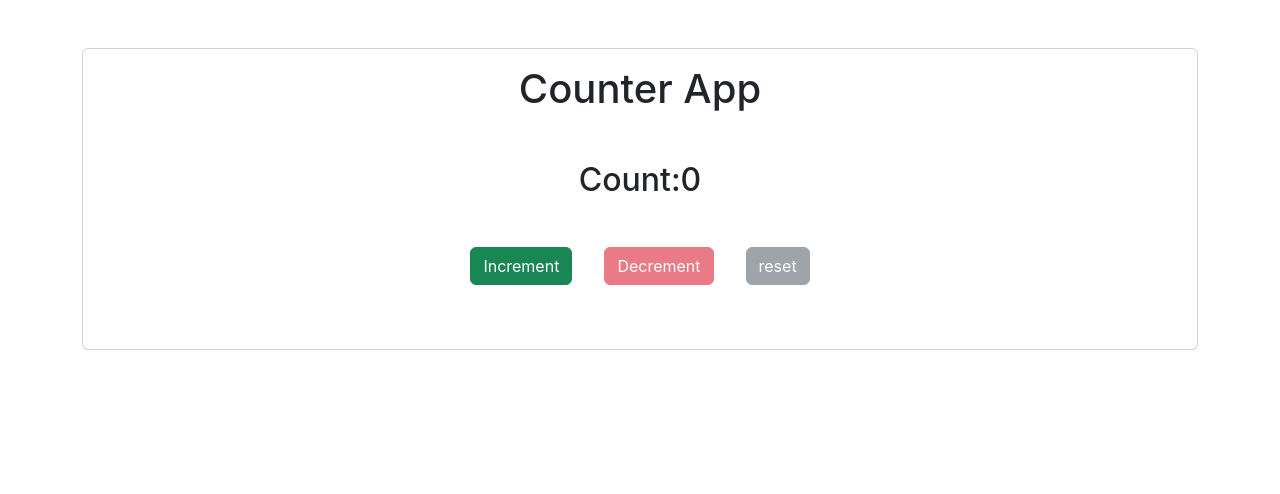
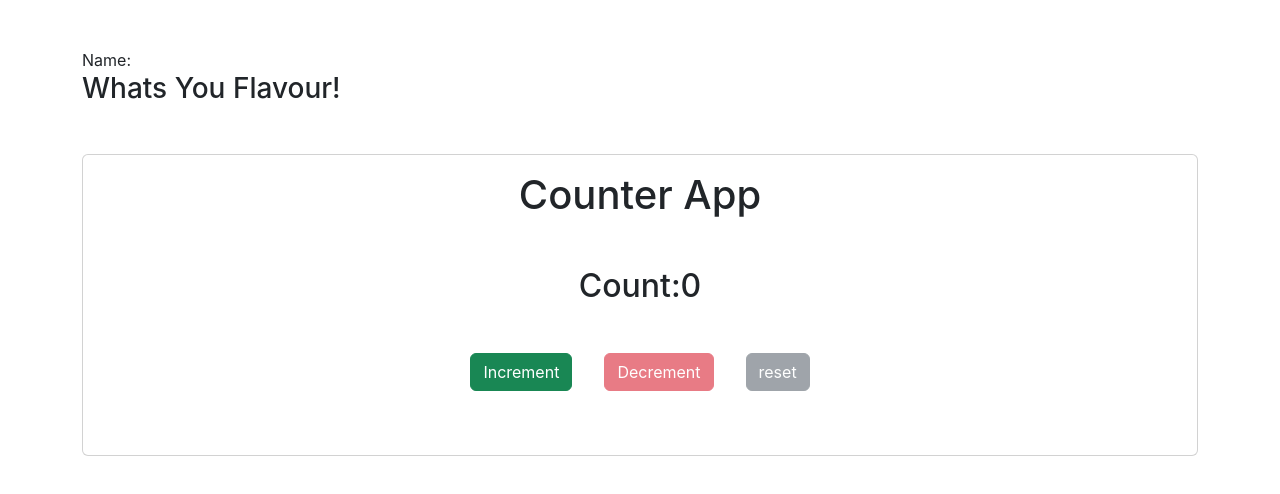
Before and after one commit to Viktahugo/CounterApp, a React (Create React App) app: page / in a window 1280 px wide. Shown: the top 494 px of the page. Built offline with nearby package versions, Linux system fonts and the light colour scheme.

Commit message:
Add sidebar Component

```diff
--- /dev/null
+++ b/src/Sidebar.js
@@ -0,0 +1,12 @@
+import react from 'react'
+
+function Sidebar() {
+
+    return (
+      <div className="container my-5">
+        Name: <h3> Whats You Flavour!</h3>
+      </div>
+    );
+  }
+
+  export default Sidebar;
--- a/src/index.js
+++ b/src/index.js
@@ -2,11 +2,13 @@ import React from 'react';
 import ReactDOM from 'react-dom/client';
 import './index.css';
 import  App from './App.js';
+import Sidebar from './Sidebar.js'
 
 
 const root = ReactDOM.createRoot(document.getElementById('root'));
 root.render(
   <React.StrictMode>
+    <Sidebar />
     <App />
   </React.StrictMode>
 );
```
